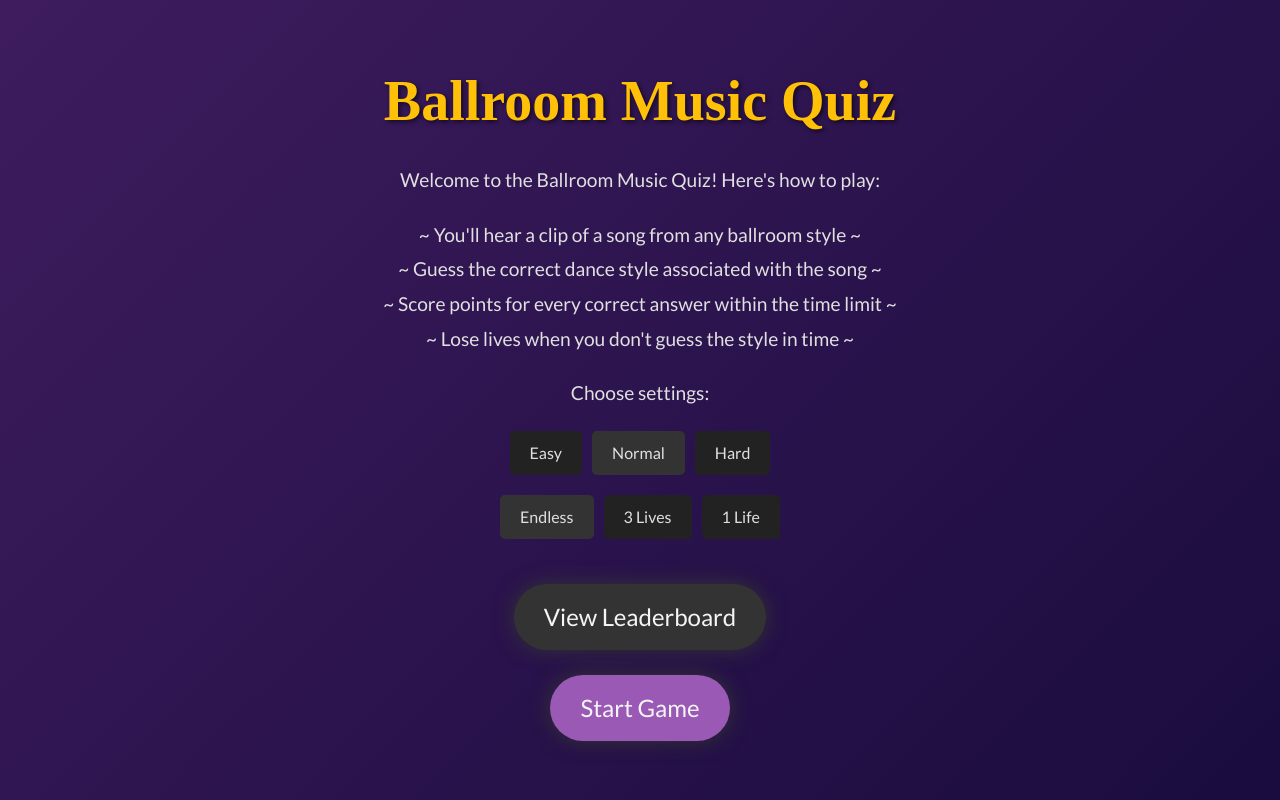
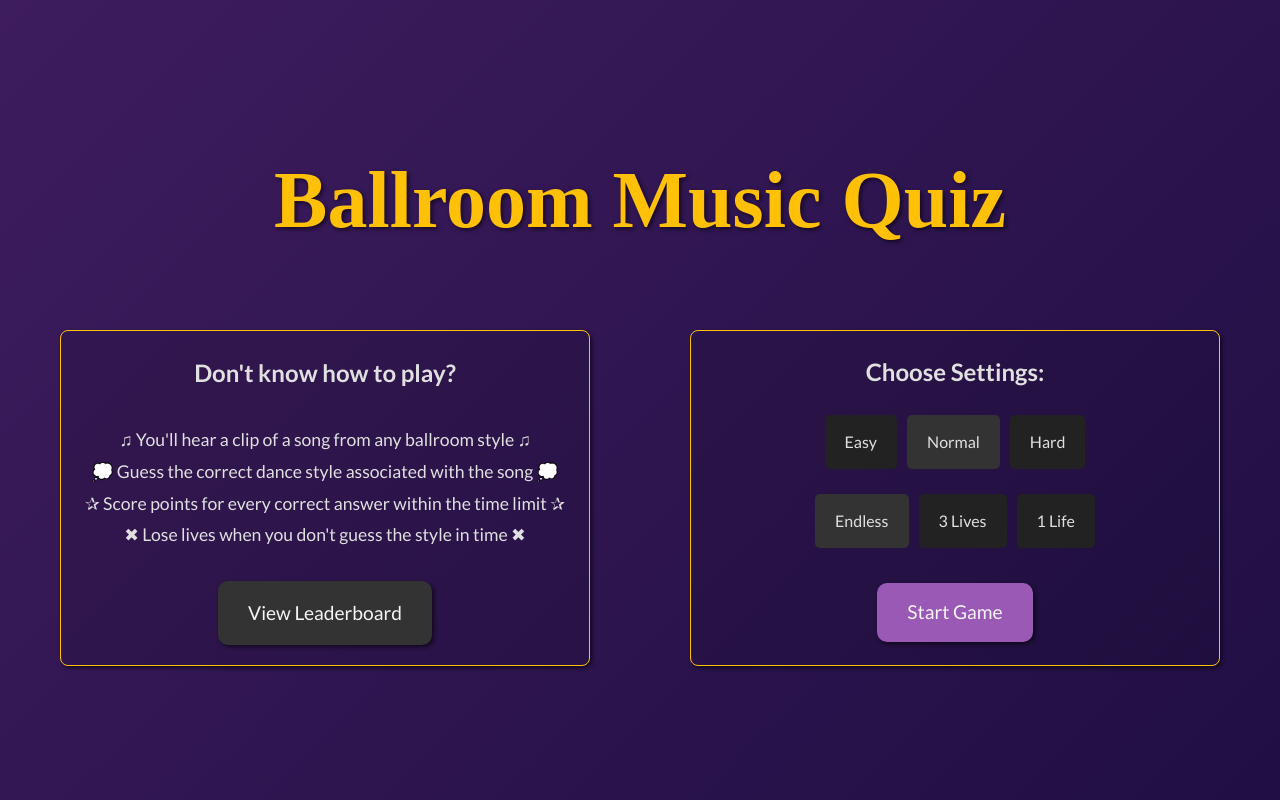
Before and after one commit to Niftys/ballroommusicquiz, a Next.js app: page / in a window 1280 px wide. Built offline with nearby package versions, Linux system fonts and the light colour scheme; a web font is replaced by a local one.

Commit message:
transitions and prettifying

```diff
--- a/app/game/page.js
+++ b/app/game/page.js
@@ -207,10 +207,11 @@ function GameContent() {
         {!isPlaying && !showNameInput && (
           <motion.div
             key="ready"
-            initial={{ opacity: 0, scale: 0.8 }}
+            style={{...styles.container}}
+            initial={{ opacity: 0, scale: 0 }}
             animate={{ opacity: 1, scale: 1 }}
-            exit={{ opacity: 0, scale: 1.2 }}
-            transition={{ duration: 0.3 }}
+            exit={{ opacity: 0, x: 500}}
+            transition={{ ease: 'easeOut', duration: 0.3, type: "spring", stiffness: "50" }}
           >
             <h1 style={{ ...styles.header, color: COLORS.correctText }}>
               Are you ready?
@@ -223,12 +224,12 @@ function GameContent() {
 
         {isPlaying && !showNameInput && (
           <motion.div
+            key="game"
             style={{...styles.container}}
-            key="game"
-            initial={{ opacity: 0, scale: 0.8 }}
-            animate={{ opacity: 1, scale: 1 }}
-            exit={{ opacity: 0, y: 500 }}
-            transition={{ duration: 0.5, type: "spring" }}
+            initial={{ opacity: 0, x: -500 }}
+            animate={{ opacity: 1, x: 0 }}
+            exit={{ opacity: 0, x: 500 }}
+            transition={{ ease: 'easeOut', duration: 0.3, type: "spring", stiffness: "50" }}
           >
             <h1 style={{...styles.header, color: COLORS.correctText}}>Ballroom Music Quiz</h1>
             <button onClick={quitGame} style={styles.quitButton}>
@@ -267,9 +268,9 @@ function GameContent() {
         {showNameInput && (
           <motion.div
             key="name"
-            initial={{ opacity: 0, y: -500 }}
-            animate={{ opacity: 1, y: 0 }}
-            transition={{ duration: 0.5, type: "spring"}}
+            initial={{ opacity: 0, x: -500 }}
+            animate={{ opacity: 1, x: 0 }}
+            transition={{ ease: 'easeOut', duration: 0.3, type: "spring", stiffness: "50"}}
             style={styles.popup}
           >
             <h2 style={styles.popupHeader}>Enter Your Name</h2>
@@ -303,6 +304,7 @@ export default function Game() {
 
 const styles = {
   container: {
+    width: "100%",
     fontFamily: "Lato, sans-serif",
     display: "flex",
     flexDirection: "column",
@@ -312,23 +314,24 @@ const styles = {
     textAlign: "center",
     padding: "20px",
     boxSizing: "border-box",
+    overflow: "hidden",
   },
   header: {
     fontFamily: "Megrim",
     marginBottom: "10px",
-    fontSize: "3rem",
+    fontSize: "5rem",
     color: COLORS.headerText,
     fontWeight: "bold",
     textShadow: "2px 2px 4px rgba(0, 0, 0, 0.6)", // Adds depth
   },
   score: {
-    fontSize: "1.5rem",
+    fontSize: "2rem",
     color: COLORS.textPrimary,
     marginBottom: "10px",
     fontWeight: "bold",
   },
   lives: {
-    fontSize: "1.5rem",
+    fontSize: "2rem",
     marginBottom: "10px",
     color: COLORS.textPrimary,
     textAlign: "center",
--- a/app/globals.css
+++ b/app/globals.css
@@ -20,3 +20,10 @@ body {
   background: var(--background);
   font-family: Arial, Helvetica, sans-serif;
 }
+
+body, html {
+  margin: 0;
+  padding: 0;
+  overflow: hidden; /* Prevent scrolling */
+  height: 100%; /* Ensure full height for proper positioning */
+}
--- a/app/leaderboard/page.js
+++ b/app/leaderboard/page.js
@@ -81,10 +81,10 @@ export default function Leaderboard() {
     <motion.div
     style={{...styles.container}}
     key="ready"
-    initial={{ opacity: 0, scale: 0.8 }}
-    animate={{ opacity: 1, scale: 1 }}
-    exit={{ opacity: 0, scale: 1.2 }}
-    transition={{ duration: 0.5 }}
+    initial={{ opacity: 0, y: 50 }}
+    animate={{ opacity: 1, y: 0 }}
+    exit={{ opacity: 0, y: 50 }}
+    transition={{ ease: 'easeOut', duration: 0.4 }}
   >
       <h1 style={styles.header}>Leaderboard</h1>
 
--- a/app/page.js
+++ b/app/page.js
@@ -7,17 +7,16 @@ const COLORS = {
   backgroundGradientStart: "#3e1c5e",
   backgroundGradientEnd: "#1a0c3e",
   correctText: "#ffc107",
-  headerText: "#9b59b6", // Primary color (purple)
-  textPrimary: "#e0e0e0", // Light text
-  listText: "#e0e0e0", // Same as text color
-  buttonBackground: "#333", // Dark button background
-  buttonHover: "#222", // Hover effect for buttons
-  buttonText: "#f5f5f5", // Light text for buttons
+  headerText: "#9b59b6",
+  textPrimary: "#e0e0e0",
+  buttonBackground: "#333",
+  buttonHover: "#222",
+  buttonText: "#f5f5f5",
 };
 
 export default function Home() {
-  const [clipDuration, setClipDuration] = useState(10); // Default to 10 seconds
-  const [lives, setLives] = useState(-1); // Default to Unlimited Lives
+  const [clipDuration, setClipDuration] = useState(10);
+  const [lives, setLives] = useState(-1);
 
   return (
     <div
@@ -32,21 +31,43 @@ export default function Home() {
           initial={{ opacity: 0, scale: 0.8 }}
           animate={{ opacity: 1, scale: 1 }}
           exit={{ opacity: 0, scale: 1.2 }}
-            transition={{ duration: 0.5 }}
+          transition={{ ease: 'easeOut', duration: 0.4 }}
+          style={styles.gridContainer}
         >
-      <h1 style={{ ...styles.header, color: COLORS.correctText}}>
+          {/* Header */}
+          <header style={styles.header}>
+            <h1 style={{ ...styles.title, color: COLORS.correctText }}>
               Ballroom Music Quiz
             </h1>
-      <p style={styles.instructions}>
-        Welcome to the Ballroom Music Quiz! Here&apos;s how to play:
-      </p>
-      <ul style={styles.instructions}>
-        <li>~ You&apos;ll hear a clip of a song from any ballroom style ~</li>
-        <li>~ Guess the correct dance style associated with the song ~</li>
-        <li>~ Score points for every correct answer within the time limit ~</li>
-        <li>~ Lose lives when you don&apos;t guess the style in time ~</li>
+          </header>
+
+          {/* Instructions */}
+          <section style={styles.instructions}>
+            <p style={styles.settingsTitle}>Don&apos;t know how to play?</p>
+            <ul>
+              <li>♫ You&apos;ll hear a clip of a song from any ballroom style ♫</li>
+              <li>💭 Guess the correct dance style associated with the song 💭</li>
+              <li>✰ Score points for every correct answer within the time limit ✰</li>
+              <li>✖ Lose lives when you don&apos;t guess the style in time ✖</li>
             </ul>
-      <p style={styles.instructions}>Choose settings:</p>
+            <div style={styles.buttonContainer}>
+              <Link href="/leaderboard">
+                <button
+                  style={{
+                    ...styles.button,
+                    backgroundColor: COLORS.buttonBackground,
+                    color: COLORS.buttonText,
+                  }}
+                >
+                  View Leaderboard
+                </button>
+              </Link>
+            </div>
+          </section>
+
+          {/* Settings */}
+          <section style={styles.settings}>
+          <p style={styles.settingsTitle}>Choose Settings:</p>
           <div style={styles.toggleContainer}>
             <button
               style={{
@@ -105,33 +126,20 @@ export default function Home() {
               1 Life
             </button>
           </div>
-
-      <div style={{ textAlign: "center", padding: "10px",}}>
-      <Link href="/leaderboard">
-        <button style={{
-            ...styles.button,
-            backgroundColor: COLORS.buttonBackground,
-            color: COLORS.buttonText,
-            boxShadow: `0 0 20px ${COLORS.buttonBackground}`,
-        }}
-        >
-          View Leaderboard
-        </button>
-      </Link>
-      </div>
-
+          <div style={styles.buttonContainer}>
             <Link href={`/game?duration=${clipDuration}&lives=${lives}`}>
               <button
                 style={{
                   ...styles.button,
                   backgroundColor: COLORS.headerText,
                   color: COLORS.buttonText,
-            boxShadow: `0 0 20px ${COLORS.buttonBackground}`,
                 }}
               >
                 Start Game
               </button>
             </Link>
+          </div>
+        </section>
         </motion.div>
       </AnimatePresence>
     </div>
@@ -141,57 +149,109 @@ export default function Home() {
 const styles = {
   container: {
     fontFamily: "Lato, sans-serif",
+    minHeight: "100vh", // Ensure it fills the entire viewport height
+    width: "100vw", // Ensure it fills the entire viewport width
     display: "flex",
-    flexDirection: "column",
+    justifyContent: "center",
     alignItems: "center",
+    padding: "20px",
+    boxSizing: "border-box",
+    position: "relative", // Allow absolute positioning for child elements
+  },
+  gridContainer: {
     justifyContent: "center",
-    minHeight: "100vh",
-    padding: "20px",
-    textAlign: "center",
+    alignItems: "center",
+    display: "grid",
+    gridTemplateRows: "auto 1fr 1fr auto",
+    gridTemplateColumns: "1fr 1fr",
+    gap: "100px", // Increased spacing between grid items for even spacing
+    width: "100%",
+    maxWidth: "1200px",
+    padding: "20px", // Added padding around the entire grid
+    boxSizing: "border-box",
   },
   header: {
+    gridColumn: "1 / -1",
+    textAlign: "center",
+    marginBottom: "-30px",
+    marginTop: "100px",
+  },
+  title: {
+    fontWeight: "bold",
     fontFamily: "Megrim",
-    fontSize: "3.5rem",
-    fontWeight: "bold",
-    marginBottom: "20px",
-    textShadow: "2px 2px 4px rgba(0, 0, 0, 0.6)"
+    fontSize: "5rem",
+    textShadow: "2px 2px 4px rgba(0, 0, 0, 0.6)",
   },
   instructions: {
-    fontSize: "1.2rem",
-    marginBottom: "20px",
+    gridColumn: "1 / 2",
+    fontSize: "1.1rem",
     lineHeight: "1.8",
     color: COLORS.textPrimary,
+    padding: "20px",
+    border: "1px solid #ffc107",
+    borderRadius: "8px",
+    backgroundColor: "rgba(0, 0, 0, 0.1)",
+    textAlign: "center",
+    display: "flex", // Use Flexbox for alignment
+    flexDirection: "column", // Stack content vertically
+    justifyContent: "center", // Vertically center content
+    alignItems: "center", // Horizontally center content
+    gap: "20px", // Space between elements
+    height: "100%", // Ensure it takes the full height of the grid area
+    boxShadow: "2px 2px 4px rgba(0, 0, 0, 0.6)"
   },
-  list: {
+  settings: {
+    gridColumn: "2 / 3",
+    padding: "20px",
+    border: "1px solid #ffc107",
+    borderRadius: "8px",
+    backgroundColor: "rgba(0, 0, 0, 0.1)",
+    display: "flex", // Use Flexbox for alignment
+    flexDirection: "column", // Stack content vertically
+    justifyContent: "center", // Vertically center content
+    alignItems: "center", // Horizontally center content
+    gap: "15px", // Space between elements
+    height: "100%", // Ensure it takes the full height of the grid area
+    boxShadow: "2px 2px 4px rgba(0, 0, 0, 0.6)"
+  },
+  buttonContainer: {
+    display: "flex",
+    justifyContent: "center",
+    marginTop: "10px",
+  },
+  settingsTitle: {
+    fontSize: "1.5rem",
+    fontWeight: "bold",
     textAlign: "center",
-    listStyleType: "disc",
-    margin: "10px 0",
-    padding: "0 30px",
-    fontSize: "1.2rem",
-    color: COLORS.listText,
+    color: COLORS.textPrimary,
+    marginBottom: "10px", // Space between title and toggles
   },
   toggleContainer: {
     display: "flex",
     justifyContent: "center",
-    gap: "10px",
-    marginBottom: "20px",
+    alignItems: "center",
+    gap: "10px", // Ensures even spacing between toggle buttons
+    marginBottom: "10px",
   },
   toggleButton: {
-    padding: "10px 20px",
+    flex: "0 0 auto", // Prevents the button from stretching or shrinking
+    whiteSpace: "nowrap", // Ensures text does not wrap
+    padding: "15px 20px", // Adjust padding for a better fit
     fontSize: "1rem",
     color: COLORS.textPrimary,
     border: "none",
     borderRadius: "5px",
     cursor: "pointer",
     transition: "background-color 0.3s ease",
+    textAlign: "center", // Centers text within the button
   },
   button: {
-    fontSize: "1.5rem",
     padding: "15px 30px",
+    borderRadius: "10px",
+    fontSize: "1.2rem",
     border: "none",
-    borderRadius: "50px",
     cursor: "pointer",
-    marginTop: "15px",
-    transition: "all 0.3s ease",
+    transition: "transform 0.2s ease", // Subtle hover effect
+    boxShadow: "2px 2px 4px rgba(0, 0, 0, 0.6)"
   },
 };
```
Lines whose indentation alone changed are shown as unchanged.
